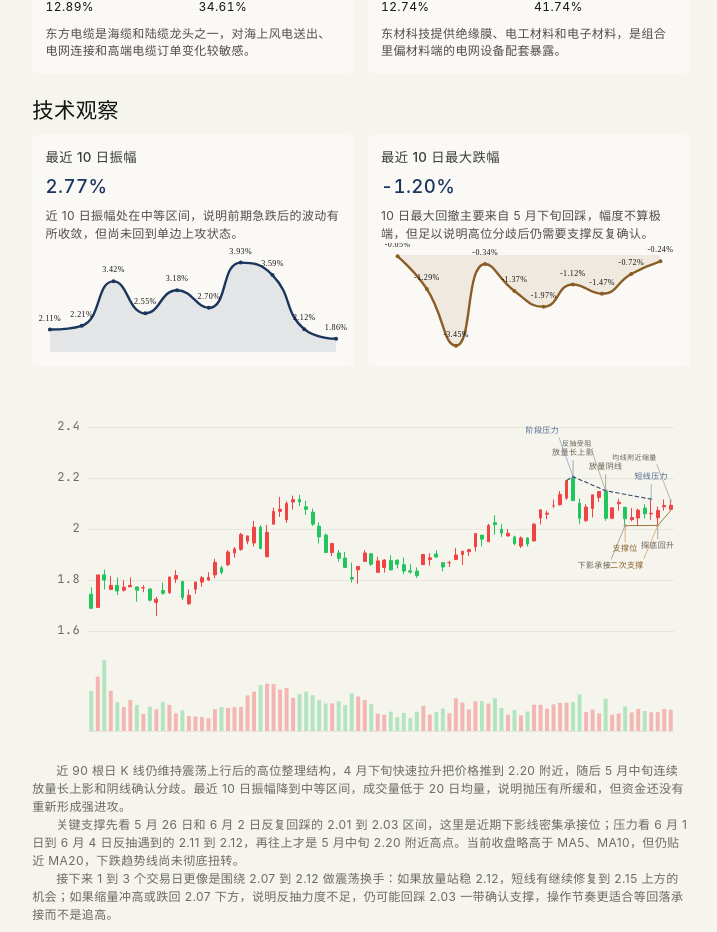
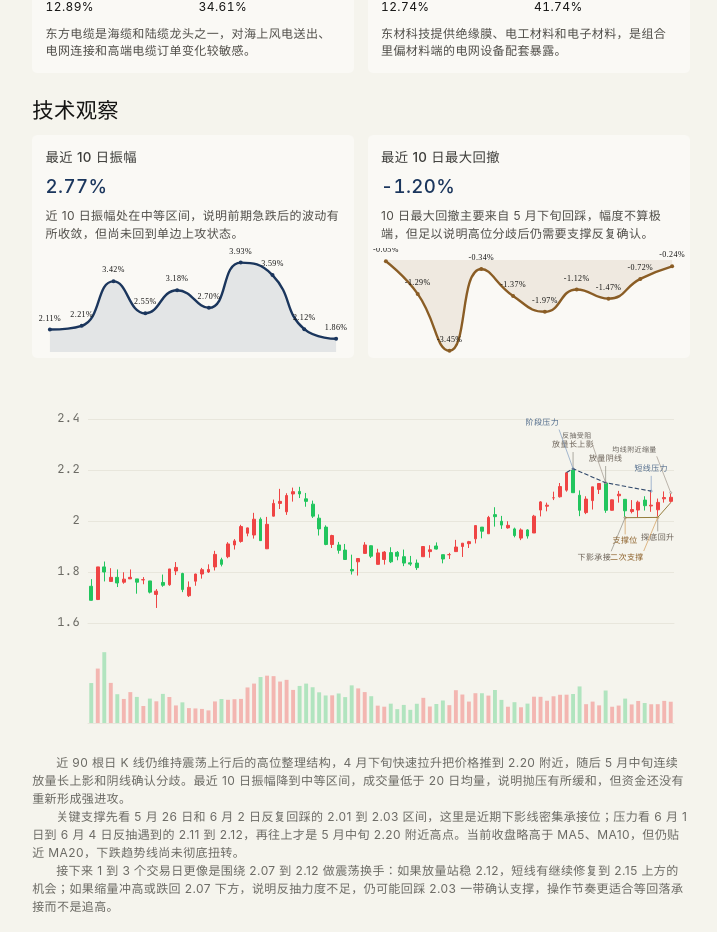
Before and after one commit to cenmen/market-insight, a React (Vite) app in the folder frontend/: page /etf/159326 in a window 1280 px wide. Shown: the part 2634-3566 px from the top of the page, without its empty margins (279-996 px from the left). Built offline with nearby package versions, Linux system fonts and the light colour scheme; a web font is replaced by a local one.

Commit message:
feat: 优化最近10日最大跌幅展示，调整内边距以改善视觉效果

```diff
--- a/frontend/src/pages/EtfReport.jsx
+++ b/frontend/src/pages/EtfReport.jsx
@@ -247,11 +247,11 @@ export default function EtfReportPage() {
                 />
               </div>
             </div>
-            <div className='mb-[8pt] rounded-[4pt] bg-[#faf9f5] p-[10pt]'>
-              <div className='text-[10pt] font-medium text-[#3d3d3a]'>最近 10 日最大跌幅</div>
-              <div className='mt-[4pt] text-[14pt] font-medium text-[#1b365d] tabular-nums'>{recentTenDayMaxDrawdown}</div>
-              <div className='mt-[4pt] text-[9pt] text-[#504e49]'>{data.recentTenDayMaxDrawdownComment}</div>
-              <div className=''>
+            <div className='mb-[8pt] rounded-[4pt] bg-[#faf9f5] pt-[10pt]'>
+              <div className='px-[10pt] text-[10pt] font-medium text-[#3d3d3a]'>最近 10 日最大回撤</div>
+              <div className='mt-[4pt] px-[10pt] text-[14pt] font-medium text-[#1b365d] tabular-nums'>{recentTenDayMaxDrawdown}</div>
+              <div className='mt-[4pt] px-[10pt] text-[9pt] text-[#504e49]'>{data.recentTenDayMaxDrawdownComment}</div>
+              <div className='mt-[4pt]'>
                 <BaseLineChart
                   data={recentTenDayKLine}
                   height={110}
```
